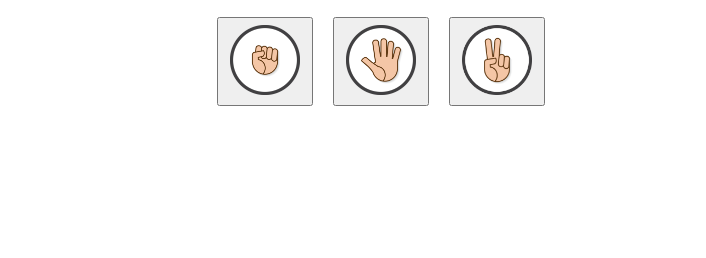
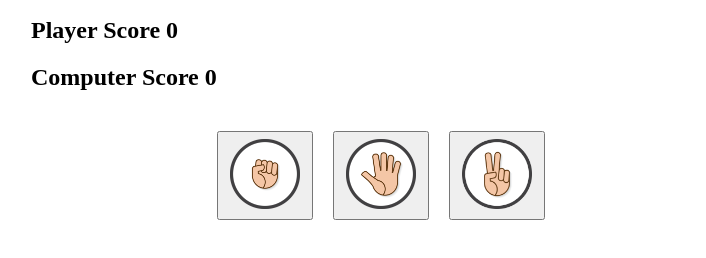
Before and after one commit to jrig95/rock-paper-scissors, a plain HTML site: page index.html in a window 1280 px wide. Shown: the part 192-450 px from the top of the page, without its empty margins (259-965 px from the left). Drawn offline with Linux system fonts and the light colour scheme.

Commit message:
added player and computer scores and disable buttons

```diff
--- a/index.html
+++ b/index.html
@@ -13,6 +13,11 @@
   <div class="container">
     <div class="header">
       <h1>Rock • Paper • Scissors</h1>
+    </div>
+
+    <div id="score">
+      <h2 id="player-score"></h2>
+      <h2 id="computer-score"></h2>
     </div>
 
     <div id="buttons">
--- a/main.js
+++ b/main.js
@@ -1,6 +1,7 @@
 let rock = document.getElementById("rock");
 let paper = document.getElementById("paper");
-let scissors = document.getElementById("scissors")
+let scissors = document.getElementById("scissors");
+const buttons = document.querySelectorAll('.btn');
 // computer function for random play
 function computerPlay(){
 // computer plays random weapon
@@ -61,11 +62,31 @@ function playRound(playerSelection, computerSelection){
     }
   }
 }
+
+
+function disableButtons() {
+  buttons.forEach(elem => {
+    elem.disabled = true
+  })
+}
 // game function
 // set player scores
 winningScore = 5;
 let playerScore = 0;
 let computerScore = 0;
+
+function updateScore(playerScore, computerScore) {
+  // const score = document.querySelector('#score');
+  let human = document.querySelector('#player-score');
+  human.innerText = `Player Score ${playerScore}`
+  let computer = document.querySelector('#computer-score');
+  computer.innerText = `Computer Score ${computerScore}`
+  // score.innerText = `Score ${playerScore} - ${computerScore}`
+  // if (playerScore === 5 || computerScore === 5) {
+  //   setTimeout(() => finishGame(playerScore, computerScore), 200)
+  // }
+}
+
 
 function game(playerChoice){
   // create for loop to loop through
@@ -73,15 +94,19 @@ function game(playerChoice){
     let playerSelection = playerChoice;
     const computerSelection = computerPlay();
     console.log(playRound(playerSelection, computerSelection));
-    console.log(playerSelection);
     console.log("Your score = " + playerScore);
     console.log("Computer's score = " + computerScore)
-  if (playerScore === winningScore) {
-    console.log("Player win!")
+  if (computerScore === 5 || playerScore === 5) {
+    disableButtons();
+    console.log("Player win!");
+
   }
-  else if (computerScore === winningScore){
+  else if (computerScore === 5 || playerScore === 5){
+    disableButtons();
     console.log("computer wins!")
+
   }
+  updateScore(playerScore, computerScore);
 }
 rock.addEventListener('click', () => {
   game("rock");
@@ -94,91 +119,3 @@ scissors.addEventListener('click', () => {
 });
 
 game();
-
-
-
-// const message = document.querySelector('.message');
-// const score = document.querySelector('.score');
-// const buttons = document.querySelectorAll('button');
-// const winnerScores = [0, 0];
-
-// //add event listeners to buttons
-// for (let i = 0; i < buttons.length; i++) {
-//   buttons[i].addEventListener('click', playGame);
-// }
-
-// function playGame(e) {
-//   //setup player's selection
-//   let playerSelection = e.target.innerText;
-//   //setup a random number to select for computer
-//   //selects a number between 0 and 1 (1 not-inclusive)
-//   let computerSelection = Math.random();
-
-//   //if computerSelection is less than .34, computer selects Rock
-//   if (computerSelection < .34) {
-//     computerSelection = 'Rock';
-//   } else if (computerSelection <= .67) {
-//     computerSelection = 'Paper';
-//   } else {
-//     computerSelection = 'Scissors';
-//   }
-
-//   //setup a function to compare winners and return result
-//   let result = checkWinner(playerSelection, computerSelection);
-
-//   //output scores to the DOM
-//   if (result === 'Player') {
-//     result += ' wins!';
-//     //update score
-//     winnerScores[0]++;
-//   }
-
-//   if (result === 'Computer') {
-//     result += ' wins!';
-//     winnerScores[1]++;
-//   }
-
-//   if (result === 'Draw') {
-//     result += '. It\'s a tie!'
-//   }
-
-//   //output score into Score DIV
-//   score.innerHTML = 'Player: [ ' + winnerScores[0] + ' ] Computer: [ ' + winnerScores[1] + ' ]';
-
-//   //output player and computer's selections
-//   messenger('Player: <strong>' + playerSelection + '</strong> Computer: <strong>' + computerSelection + '</strong><br>' + result);
-// }
-
-// function messenger(selectionMessage) {
-//   message.innerHTML = selectionMessage;
-// }
-
-// function checkWinner(player, computer) {
-//   if (player === computer) {
-//     return 'Draw';
-//   }
-
-//   if (player === 'Rock') {
-//     if (computer === 'Paper') {
-//       return 'Computer';
-//     } else {
-//       return 'Player';
-//     }
-//   }
-
-//   if (player === 'Paper') {
-//     if (computer === 'Scissors') {
-//       return 'Computer';
-//     } else {
-//       return 'Player';
-//     }
-//   }
-
-//   if (player === 'Scissors') {
-//     if (computer === 'Rock') {
-//       return 'Computer';
-//     } else {
-//       return 'Player';
-//     }
-//   }
-// }
```
